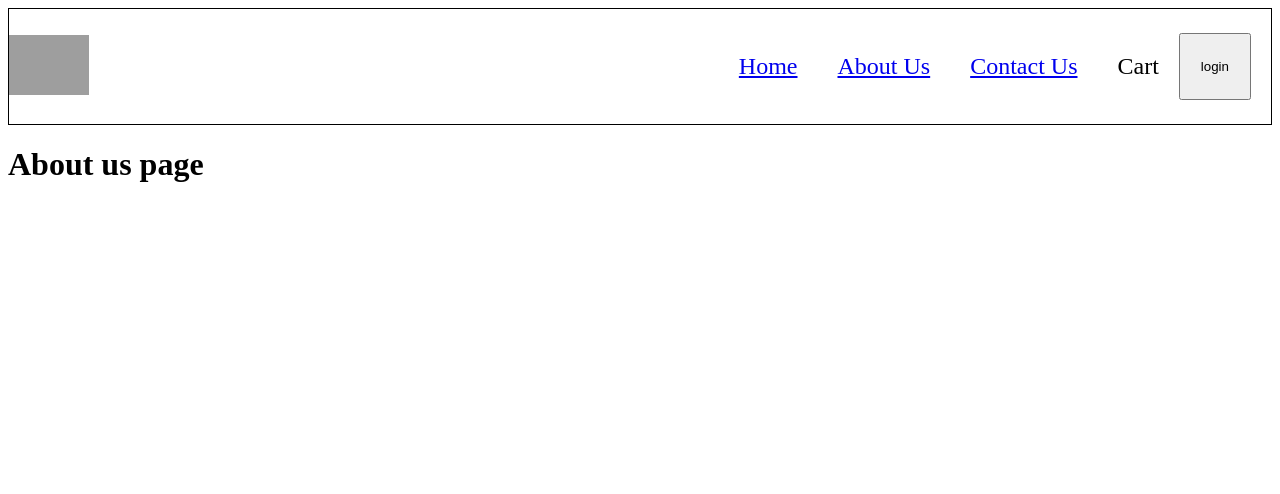
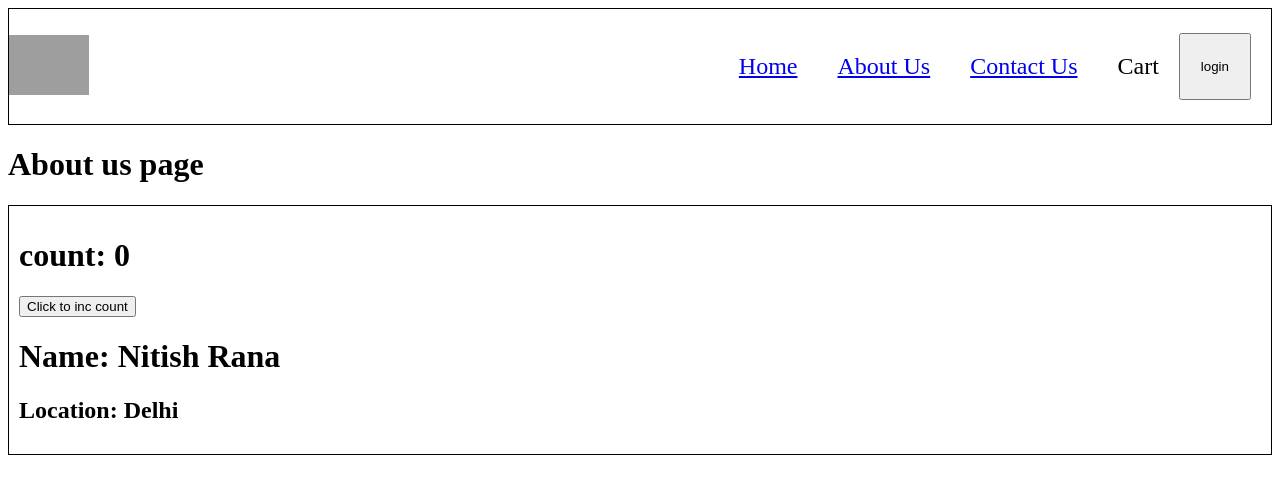
Before and after one commit to rananitish37/Food_Ordering_App_React, a React (Vite) app: page /about in a window 1280 px wide. Shown: the top 494 px of the page. Built offline with nearby package versions, Linux system fonts and the light colour scheme; grey boxes are pictures that could not be loaded.

Commit message:
Understant class component how we can use all features as used in function component- different funtions and all

```diff
--- a/index.css
+++ b/index.css
@@ -67,3 +67,8 @@
     display: flex;
     flex-wrap: wrap;
 }
+
+.user_info{
+    padding: 10px;
+    border: 1px solid black;
+}
--- a/src/components/About.js
+++ b/src/components/About.js
@@ -1,7 +1,12 @@
+// import Users from "./Users";
+import UsersClass from "./UsersClass";
+
 const About = () => {
     return (
         <div>
             <h1>About us page</h1>
+            {/* <Users name = {"Nitish Rana"} location={"Ahmedabad"} /> */}
+            <UsersClass name={"Nitish Rana"} location={"Delhi"} />
         </div>
     )
 }
--- /dev/null
+++ b/src/components/Users.js
@@ -0,0 +1,11 @@
+const Users = (props) => {
+    const {name,location}=props;
+    return(
+        <div className="user_info">
+            <h1>name: {name}</h1>
+            <h2>Location: {location}</h2>
+        </div>
+    )
+}
+
+export default Users;
--- /dev/null
+++ b/src/components/UsersClass.js
@@ -0,0 +1,44 @@
+import React from "react";
+
+// import { Component } from "react";
+// class UsersClass extends Component    //we can also do like this
+
+class UsersClass extends React.Component{
+    constructor(props){
+        super(props);
+
+        // this.state={
+        //     count:0,
+        //     count2:1,
+        // }
+        this.state={
+            count:0,
+        }
+    }
+
+    componentDidMount(){
+        console.log("Mount");
+    }
+
+
+    render(){
+        const {name, location} = this.props;
+        // const {count,count2} = this.state;
+        const { count } = this.state;
+        return(
+            <div className="user_info">
+                {/* <h1>count: {this.state.count}</h1> */}
+                <h1>count: {count}</h1>
+                <button onClick={()=>{
+                    this.setState({
+                        count:this.state.count+1,
+                })
+                }}>Click to inc count</button>
+                <h1>Name: {name}</h1>
+                <h2>Location: {location}</h2>
+            </div>
+        )
+    }
+}
+
+export default UsersClass;
```
